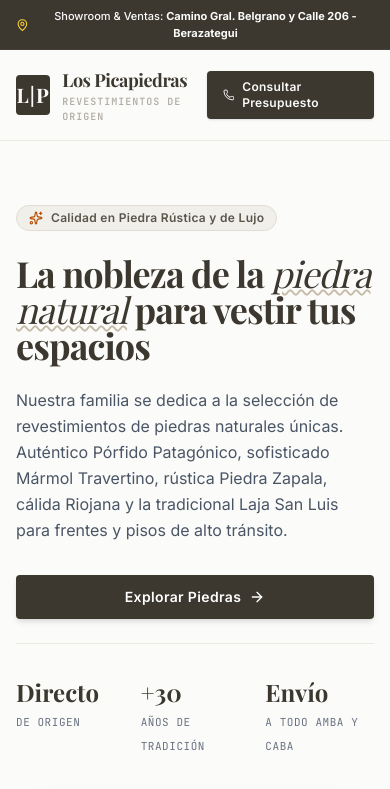
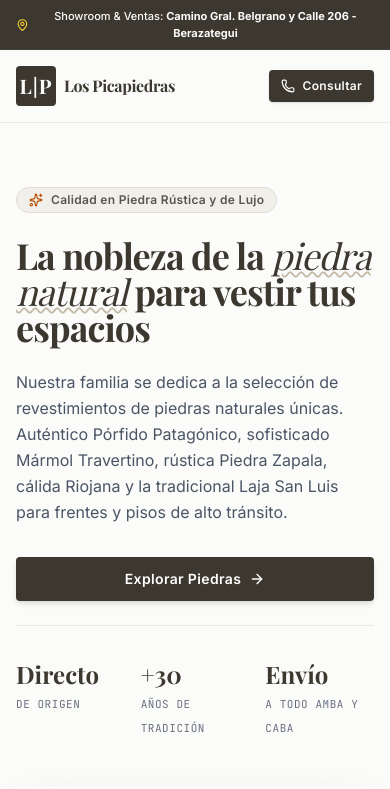
Before and after one commit to nicoscaramella/losPicapiedras, a React (Vite) app: page / in a window 390 px wide. Shown: the top 789 px of the page. Built offline with nearby package versions, Linux system fonts and the light colour scheme; a web font is replaced by a local one.

Commit message:
style: fix modal overflow and logo scaling on mobile viewports

```diff
--- a/src/App.tsx
+++ b/src/App.tsx
@@ -20,7 +20,8 @@ import {
   User,
   ExternalLink,
   ChevronLeft,
-  ChevronRight
+  ChevronRight,
+  X
 } from 'lucide-react';
 import { motion, AnimatePresence } from 'motion/react';
 import { STONES, SCENARIOS } from './data';
@@ -140,14 +141,14 @@ export default function App() {
 
       {/* Elegante Header Flotante */}
       <header className="sticky top-0 z-50 bg-[#FBFBF9]/90 backdrop-blur-md border-b border-[#EBEBE4] px-4 sm:px-8 py-4 transition-all duration-300">
-        <div className="max-w-7xl mx-auto flex items-center justify-between">
-          <div className="flex items-center gap-3">
-            <div className="h-10 w-10 bg-[#3C3830] flex items-center justify-center rounded-sm text-[#FBFBF9] font-serif font-bold text-xl tracking-wider">
+        <div className="max-w-7xl mx-auto flex items-center justify-between gap-4">
+          <div className="flex items-center gap-2 sm:gap-3 flex-shrink-0">
+            <div className="h-10 w-10 bg-[#3C3830] flex items-center justify-center rounded-sm text-[#FBFBF9] font-serif font-bold text-xl tracking-wider flex-shrink-0">
               L|P
             </div>
             <div>
-              <span className="font-serif text-lg font-bold tracking-tight text-[#3C3830] block">Los Picapiedras</span>
-              <span className="text-[10px] uppercase tracking-widest text-[#B3AFA5] font-mono-data font-semibold block">Revestimientos de Origen</span>
+              <span className="font-serif text-base sm:text-lg font-bold tracking-tight text-[#3C3830] block leading-tight">Los Picapiedras</span>
+              <span className="text-[10px] uppercase tracking-widest text-[#B3AFA5] font-mono-data font-semibold hidden sm:block">Revestimientos de Origen</span>
             </div>
           </div>
 
@@ -157,16 +158,17 @@ export default function App() {
             <a href="#calculadora" className="hover:text-[#3C3830] transition-colors">Calculador Técnico</a>
           </nav>
 
-          <div className="flex items-center gap-3">
+          <div className="flex items-center gap-3 flex-shrink-0">
             <a
               href={`https://wa.me/${getActiveWhatsAppNumber()}?text=Hola,%20vengo%20de%20la%20landing%20page%20de%20Los%20Picapiedras%20y%20quiero%20consultar%20por%20revestimientos.`}
               target="_blank"
               rel="noopener noreferrer"
-              className="bg-[#3C3830] hover:bg-[#524E43] text-[#FBFBF9] px-4 py-2 text-xs font-semibold tracking-wide rounded-sm flex items-center gap-2 transition-all shadow-sm"
+              className="bg-[#3C3830] hover:bg-[#524E43] text-[#FBFBF9] px-3 sm:px-4 py-2 text-xs font-semibold tracking-wide rounded-sm flex items-center gap-2 transition-all shadow-sm"
               id="cta_whatsapp_header"
             >
-              <Phone className="w-3.5 h-3.5" />
-              <span>Consultar Presupuesto</span>
+              <Phone className="w-3.5 h-3.5 flex-shrink-0" />
+              <span className="hidden sm:inline">Consultar Presupuesto</span>
+              <span className="inline sm:hidden">Consultar</span>
             </a>
           </div>
         </div>
@@ -406,9 +408,18 @@ export default function App() {
               initial={{ scale: 0.95, y: 15 }}
               animate={{ scale: 1, y: 0 }}
               exit={{ scale: 0.95, y: 15 }}
-              className="bg-[#FBFBF9] max-w-2xl w-full rounded-sm overflow-hidden shadow-2xl border border-gray-300 grid grid-cols-1 md:grid-cols-2"
+              className="bg-[#FBFBF9] max-w-2xl w-full rounded-sm overflow-y-auto md:overflow-hidden max-h-[90vh] md:max-h-[600px] shadow-2xl border border-gray-300 grid grid-cols-1 md:grid-cols-2 relative"
               onClick={(e) => e.stopPropagation()}
             >
+              {/* Botón Cerrar X flotante */}
+              <button
+                onClick={() => setSelectedStone(null)}
+                className="absolute top-3 right-3 z-30 bg-black/50 hover:bg-black/75 backdrop-blur-sm text-white rounded-full p-1.5 transition-all border border-white/10"
+                aria-label="Cerrar modal"
+              >
+                <X className="w-4 h-4" />
+              </button>
+
               {/* Media on left */}
               <div className="h-72 md:h-full relative bg-stone-900 overflow-hidden group">
                 <AnimatePresence initial={false} mode="wait">
@@ -480,7 +491,7 @@ export default function App() {
               </div>
 
               {/* Data on right */}
-              <div className="p-6 md:p-8 flex flex-col justify-between space-y-4">
+              <div className="p-6 md:p-8 flex flex-col justify-between space-y-4 md:max-h-[600px] md:overflow-y-auto">
                 <div>
                   <div className="flex justify-between items-start">
                     <div>
```
